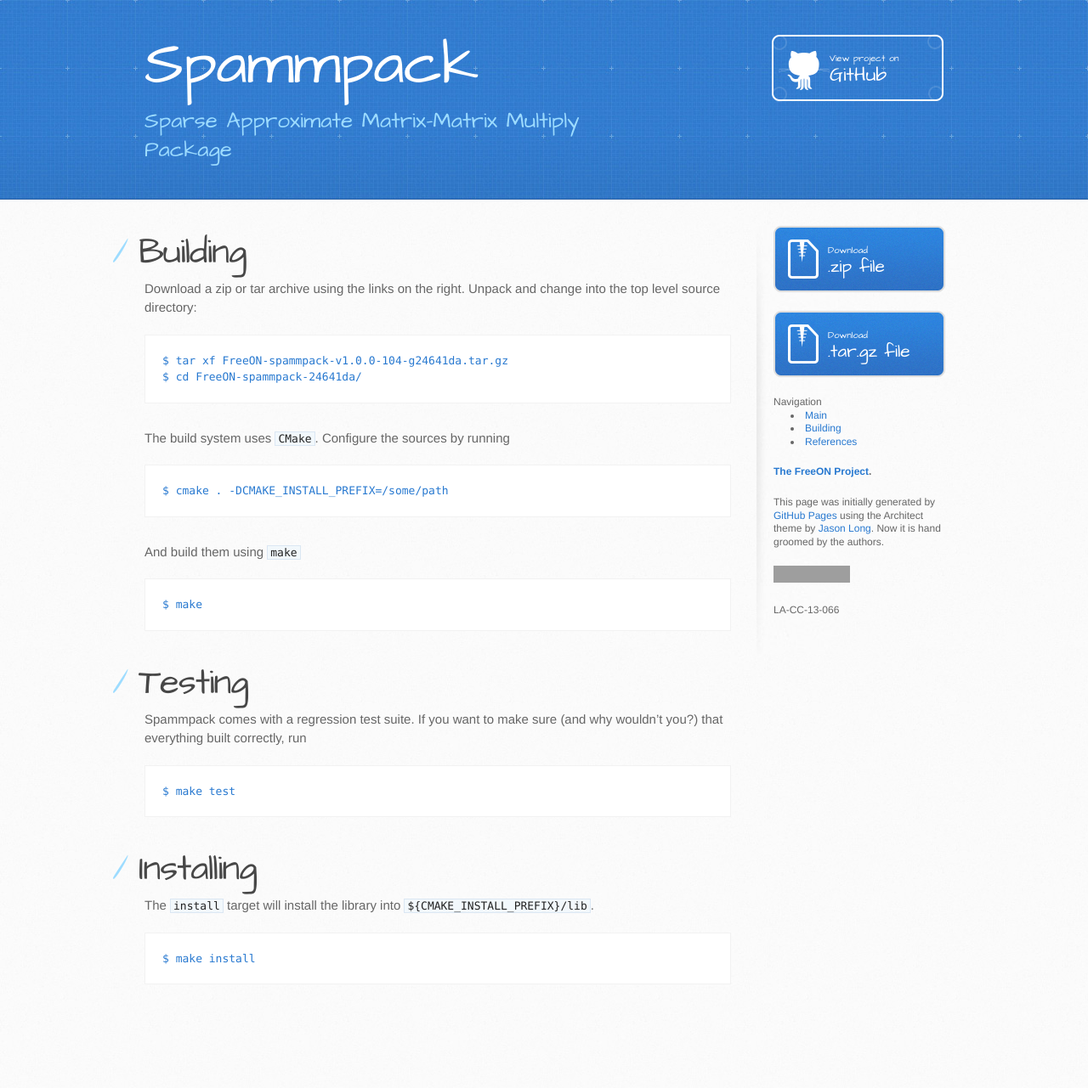
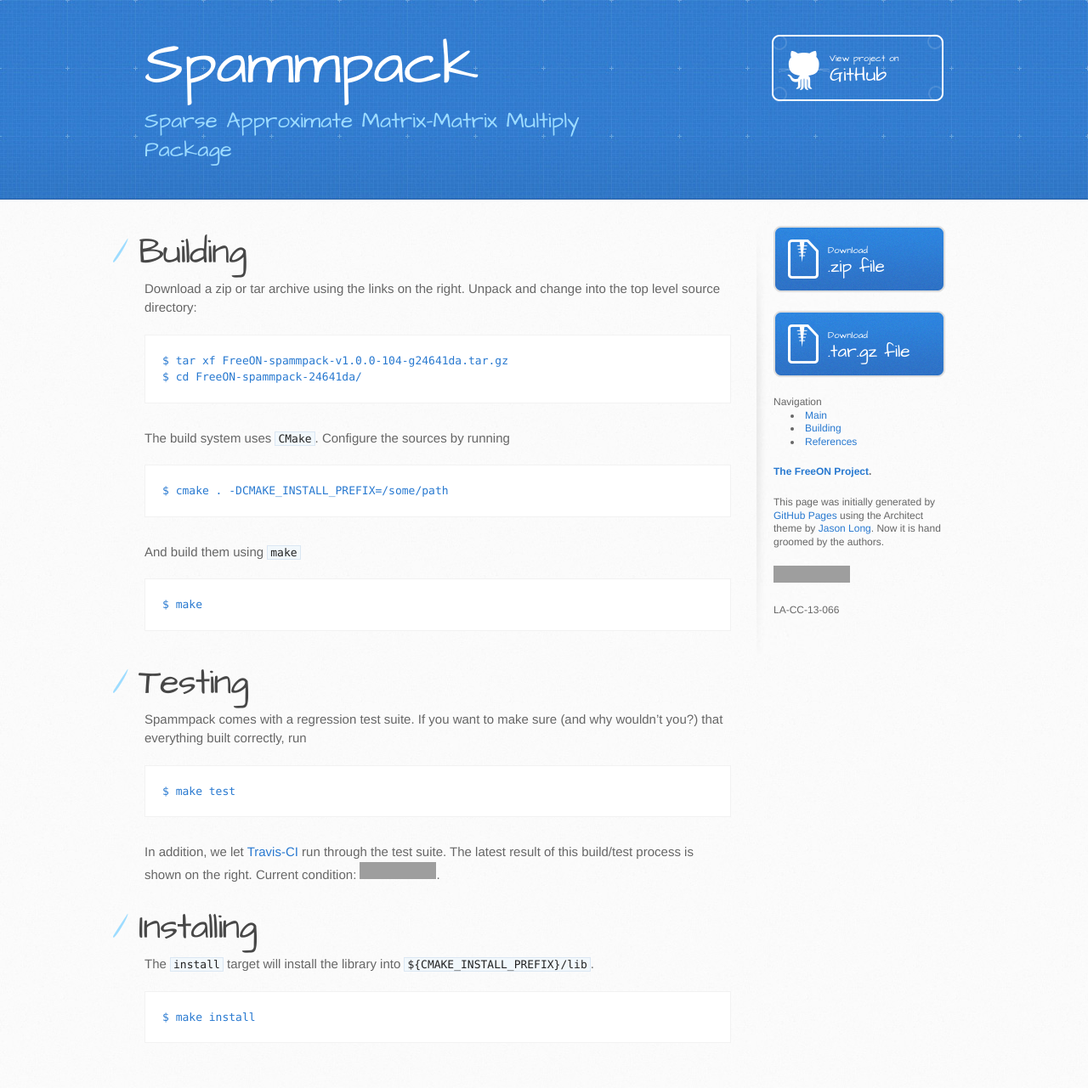
Before and after one commit to FreeON/spammpack, a Jekyll site: the page built from building.markdown, in a window 1280 px wide. Shown: the whole page at 85% size. Built offline with Jekyll 4.4.1, drawn with Linux system fonts in a browser that asks for light colours; before the commit the page ends 1212 px from its top, so only the background shows below that; grey boxes are pictures that could not be loaded.

Commit message:
add travis link to building

```diff
--- a/building.markdown
+++ b/building.markdown
@@ -27,6 +27,12 @@ why wouldn't you?) that everything built correctly, run
 
     $ make test
 
+In addition, we let
+[Travis-CI](https://travis-ci.org)
+run through the test suite.  The latest result of this build/test process is
+shown on the right. Current condition:
+[![](https://travis-ci.org/FreeON/spammpack.svg)](https://travis-ci.org/FreeON/spammpack).
+
 # Installing
 
 The `install` target will install the library into
```
